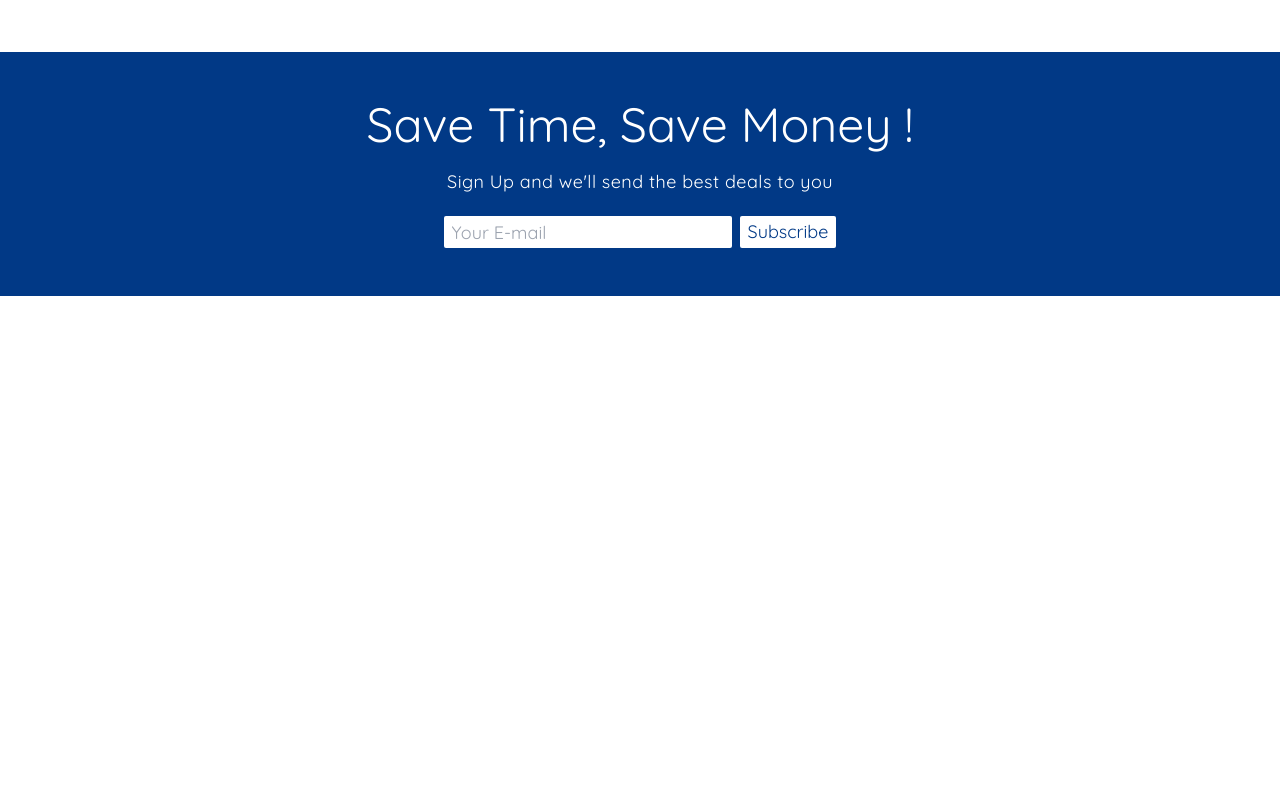
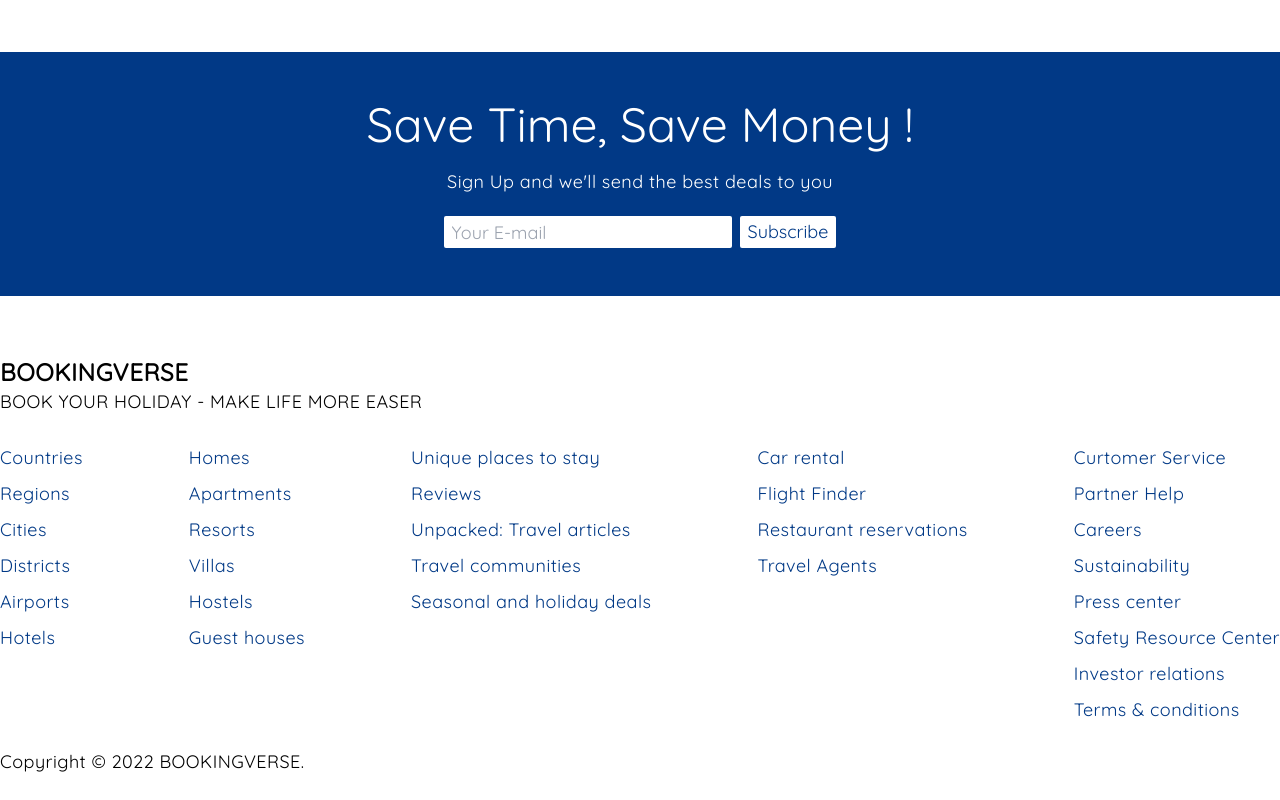
Before and after one commit to neyaznafiz/Bookingverse_Front-end, a React (Create React App) app: page / in a window 1280 px wide. Shown: the part 1919-2719 px from the top of the page. Before the commit the page ends 2215 px from the top, so only its background shows below. Built offline with nearby package versions, Linux system fonts and the light colour scheme.

Commit message:
footer component done

```diff
--- /dev/null
+++ b/src/Components/Footer.jsx
@@ -0,0 +1,56 @@
+import React from "react";
+
+export const Footer = () => {
+  return (
+    <div className="width tracking-wide">
+      <div className="my-7 uppercase">
+        <h1 className="text-2xl font-bold tracking-wide">BOOKINGVERSE</h1>
+        <p>Book Your Holiday - Make Life More Easer</p>
+      </div>
+      <div className="w-full flex justify-between text-primary">
+        <ul className="space-y-2">
+          <li>Countries</li>
+          <li>Regions</li>
+          <li>Cities</li>
+          <li>Districts</li>
+          <li>Airports</li>
+          <li>Hotels</li>
+        </ul>
+        <ul className="space-y-2">
+          <li>Homes </li>
+          <li>Apartments </li>
+          <li>Resorts </li>
+          <li>Villas</li>
+          <li>Hostels</li>
+          <li>Guest houses</li>
+        </ul>
+        <ul className="space-y-2">
+          <li>Unique places to stay </li>
+          <li>Reviews</li>
+          <li>Unpacked: Travel articles </li>
+          <li>Travel communities </li>
+          <li>Seasonal and holiday deals </li>
+        </ul>
+        <ul className="space-y-2">
+          <li>Car rental </li>
+          <li>Flight Finder</li>
+          <li>Restaurant reservations </li>
+          <li>Travel Agents </li>
+        </ul>
+        <ul className="space-y-2">
+          <li>Curtomer Service</li>
+          <li>Partner Help</li>
+          <li>Careers</li>
+          <li>Sustainability</li>
+          <li>Press center</li>
+          <li>Safety Resource Center</li>
+          <li>Investor relations</li>
+          <li>Terms & conditions</li>
+        </ul>
+      </div>
+      <div className="my-6 ">
+        Copyright © {new Date().getFullYear()} BOOKINGVERSE.
+      </div>
+    </div>
+  );
+};
--- a/src/Components/Header/HeaderSearch.jsx
+++ b/src/Components/Header/HeaderSearch.jsx
@@ -37,7 +37,7 @@ const Search = () => {
   };
 
   return (
-    <div className="h-9 bg-white text-gray-400 flex items-center justify-between border-2 border-[#febb02] py-7 px-2 rounded-md absolute -bottom-8 w-full max-w-[1500px]">
+    <div className="h-9 bg-white text-gray-400 flex items-center justify-between border-2 border-[#febb02] py-7 px-2 rounded-md absolute -bottom-8 width">
       <div className="flex items-end gap-x-3 ">
         <FaBed className="text-3xl" />
         <input
--- a/src/Components/index.js
+++ b/src/Components/index.js
@@ -1 +1,2 @@
 export * from "./Header/Header"
+export * from "./Footer"
--- a/src/Layout/Main/Main.jsx
+++ b/src/Layout/Main/Main.jsx
@@ -6,7 +6,7 @@ export const Main = () => {
     return (
         <div>
             <Navbar/>
-            <Outlet/>
+            <Outlet />
         </div>
     );
 };
--- a/src/Layout/Main/Navbar.jsx
+++ b/src/Layout/Main/Navbar.jsx
@@ -7,7 +7,7 @@ const Navbar = () => {
 
   return (
     <div className="h-[50px] bg-primary flex justify-center uppercase transition-all duration-300">
-      <div className="w-full max-w-[1500px] text-white flex justify-between items-center">
+      <div className="width text-white flex justify-between items-center">
         <div>
           <Link to="/" className="text-2xl uppercase">
             bookingverse
--- a/src/Pages/Home/Home.jsx
+++ b/src/Pages/Home/Home.jsx
@@ -1,4 +1,4 @@
-import { Header } from "Components";
+import { Footer, Header } from "Components";
 import React from "react";
 import Featured from "./Featured";
 import PropertyList from "./PropertyList";
@@ -13,7 +13,8 @@ export const Home = () => {
         <Featured />
         <PropertyList />
         <FeaturedProperties />
-        <MailList/>
+        <MailList />
+        <Footer/>
       </div>
     </div>
   );
```
